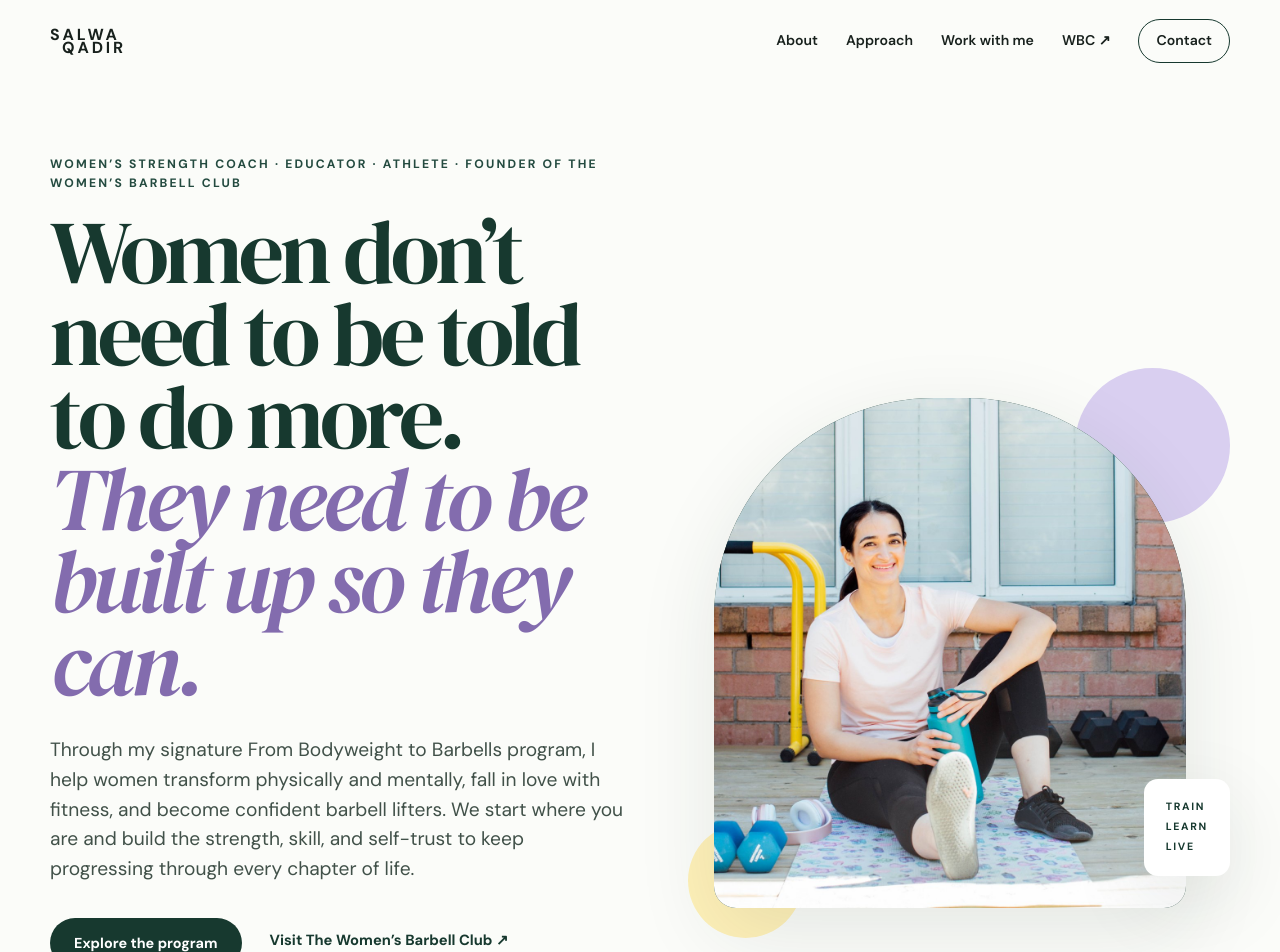
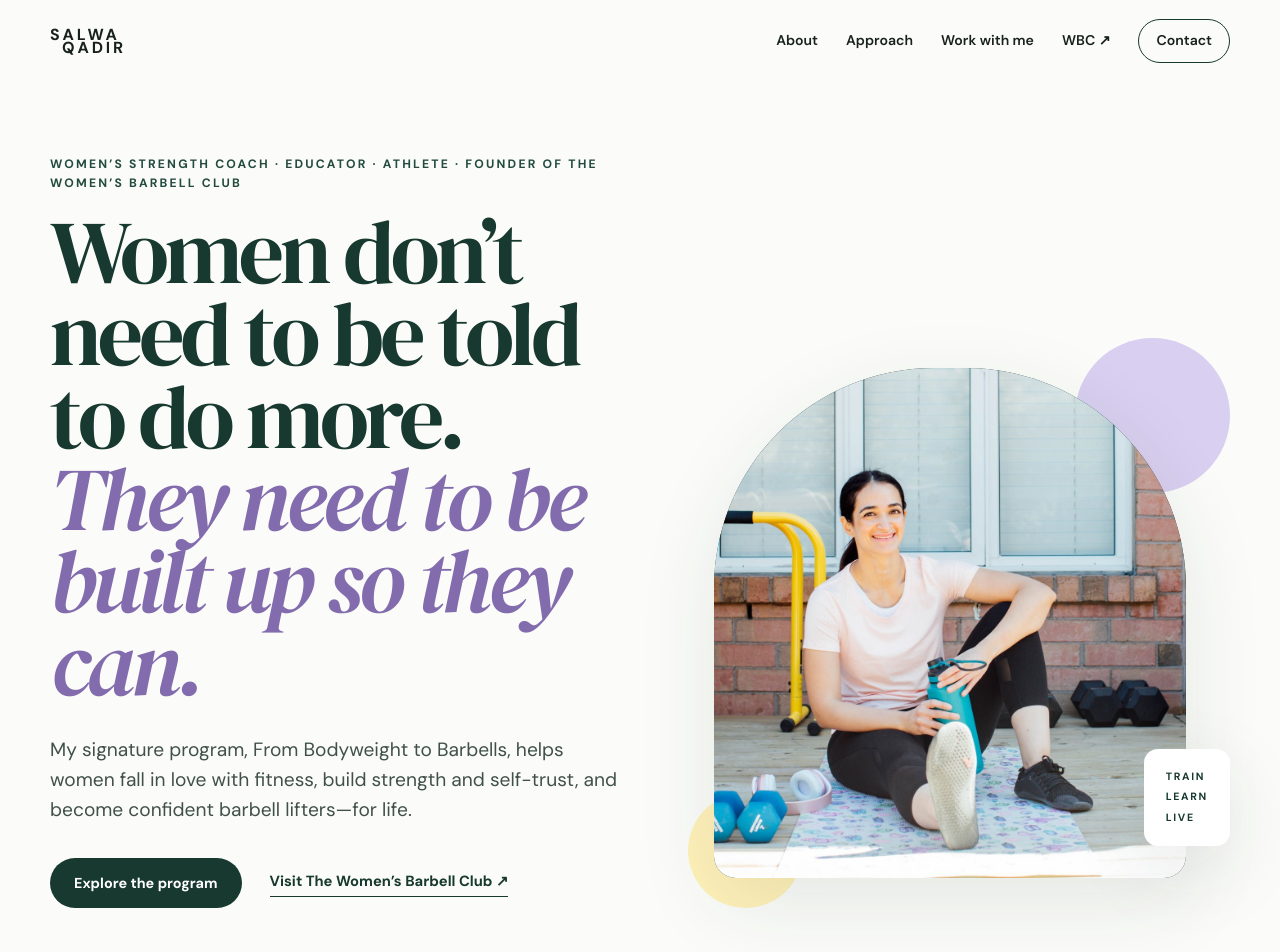
Before and after one commit to salwaqadir-cpu/personal-website, a Next.js app: page / in a window 1280 px wide. Shown: the top 952 px of the page. Built offline with nearby package versions, Linux system fonts and the light colour scheme.

Commit message:
Tighten homepage hero copy

```diff
--- a/app/page.tsx
+++ b/app/page.tsx
@@ -173,7 +173,7 @@ export default function Home() {
               <span className="hero-highlight">They need to be built up so they can.</span>
             </h1>
             <p className="hero-lede">
-              Through my signature From Bodyweight to Barbells program, I help women transform physically and mentally, fall in love with fitness, and become confident barbell lifters. We start where you are and build the strength, skill, and self-trust to keep progressing through every chapter of life.
+              My signature program, From Bodyweight to Barbells, helps women fall in love with fitness, build strength and self-trust, and become confident barbell lifters—for life.
             </p>
             <div className="hero-actions">
               <Link className="button button-primary" href="#program">Explore the program</Link>
```
